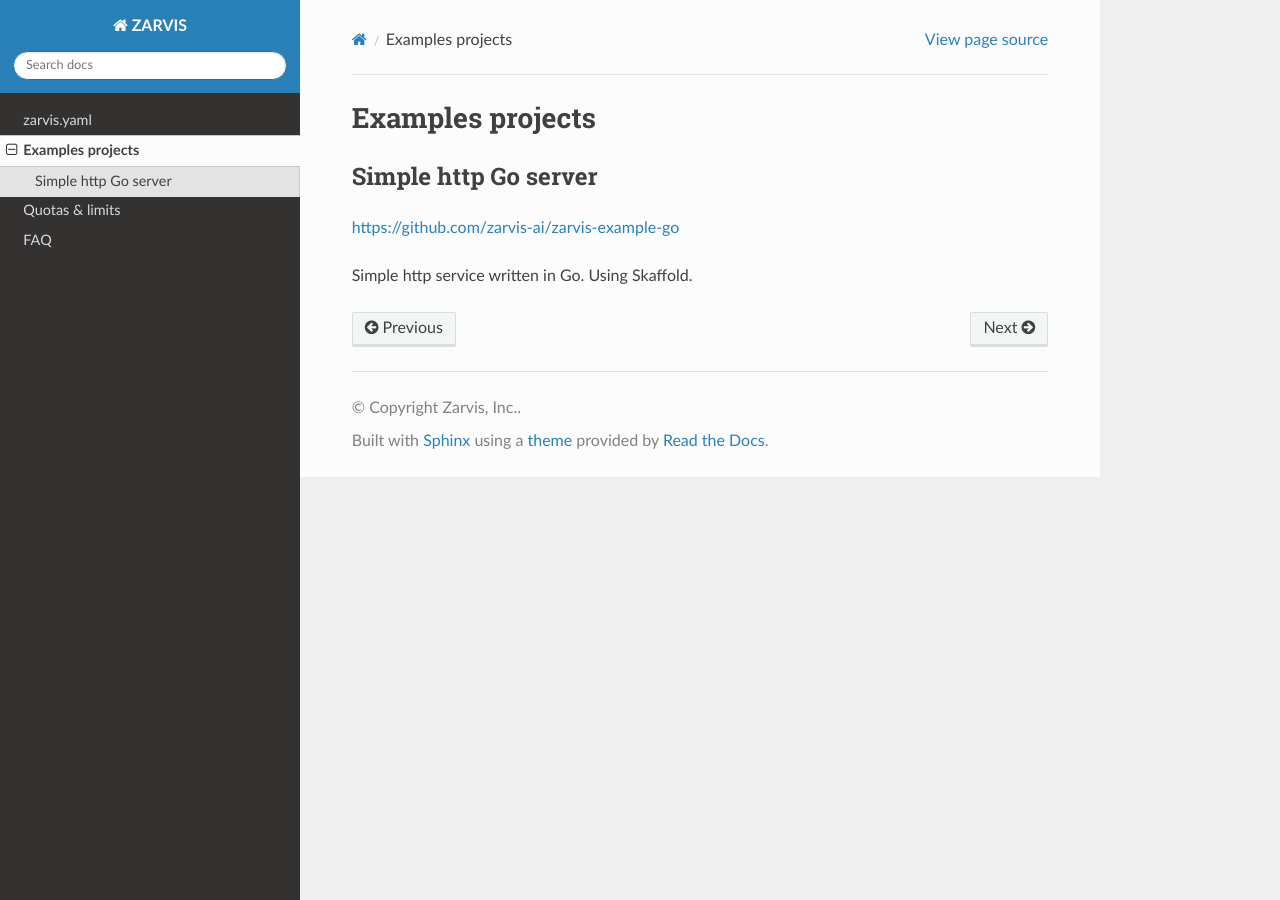
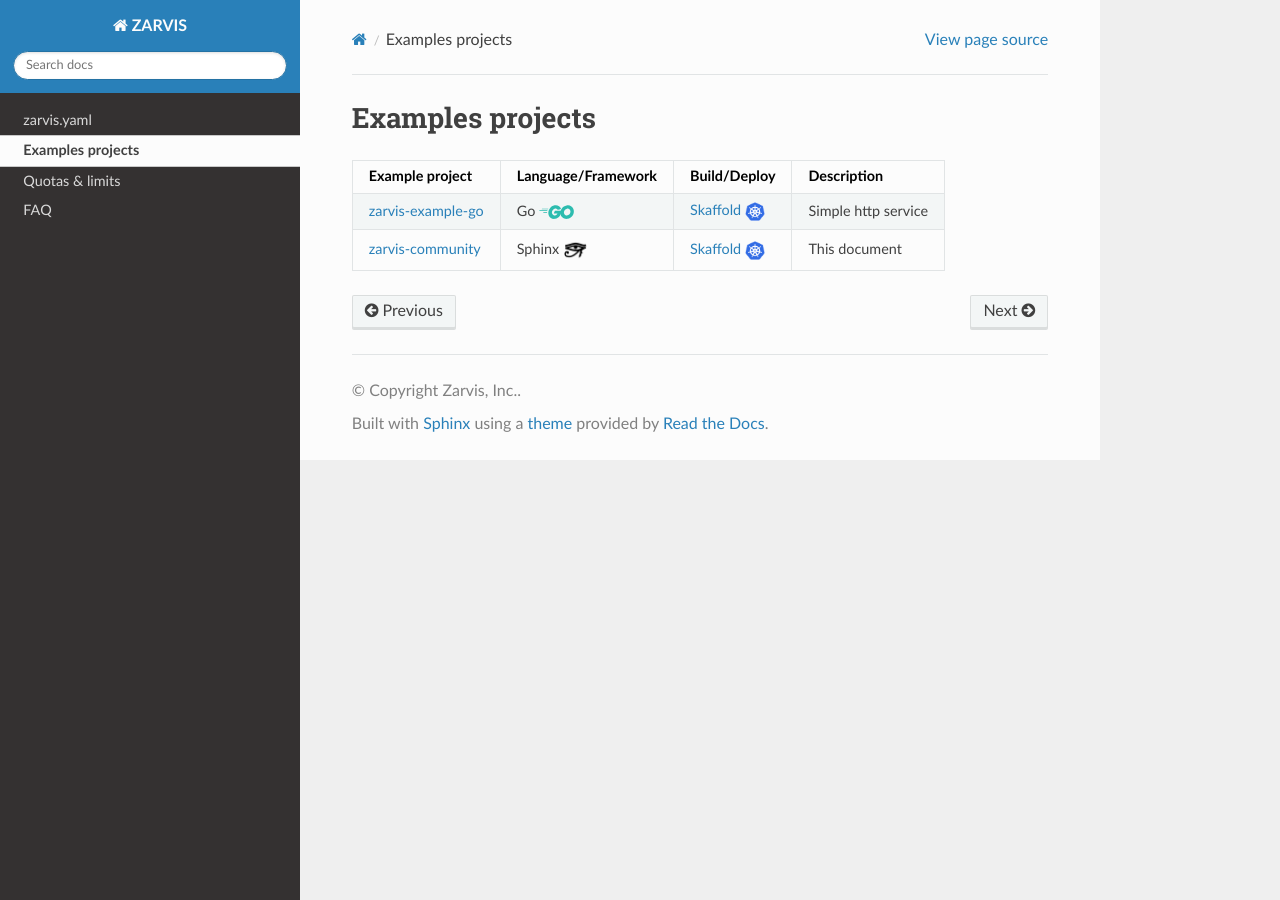
Before and after one commit to zarvis-ai/community, a Sphinx documentation site: the page built from docs/usage/examples.rst, in a window 1280 px wide. Built offline with Sphinx 7.4.7 and the Read the Docs theme 2.0.0, drawn with Linux system fonts in a browser that asks for light colours.

Commit message:
add zarvis-ai/community as an example project and logos of the technolodgy

```diff
--- a/docs/usage/examples.rst
+++ b/docs/usage/examples.rst
@@ -2,9 +2,29 @@
 Examples projects
 =================
 
-Simple http Go server
----------------------
+=======================================  ==================== ==================== =============
+Example project                          Language/Framework   Build/Deploy         Description
+=======================================  ==================== ==================== =============
+zarvis-example-go_                       Go |go-logo|         Skaffold_ |k8s-logo| Simple http service
+zarvis-community_                        Sphinx |sphinx-logo| Skaffold_ |k8s-logo| This document
+=======================================  ==================== ==================== =============
 
-https://github.com/zarvis-ai/zarvis-example-go
+.. _zarvis-example-go: https://github.com/zarvis-ai/zarvis-example-go
+.. _zarvis-community: https://github.com/zarvis-ai/community
 
-Simple http service written in Go. Using Skaffold.
+.. |go-logo| image:: ../_static/go_logo.svg
+   :width: 35px
+   :alt: Go
+   :target: https://golang.org/
+
+.. |k8s-logo| image:: ../_static/kubernetes.png
+   :width: 20px
+   :alt: Kubernetes
+   :target: https://kubernetes.io/
+
+.. |sphinx-logo| image:: ../_static/sphinx_logo.png
+   :width: 24px
+   :alt: Sphinx doc
+   :target: https://www.sphinx-doc.org
+
+.. _Skaffold: https://skaffold.dev/
```
Also changed, not shown: docs/_static/go_logo.svg (added), docs/_static/kubernetes.png (added), docs/_static/sphinx_logo.png (added).
